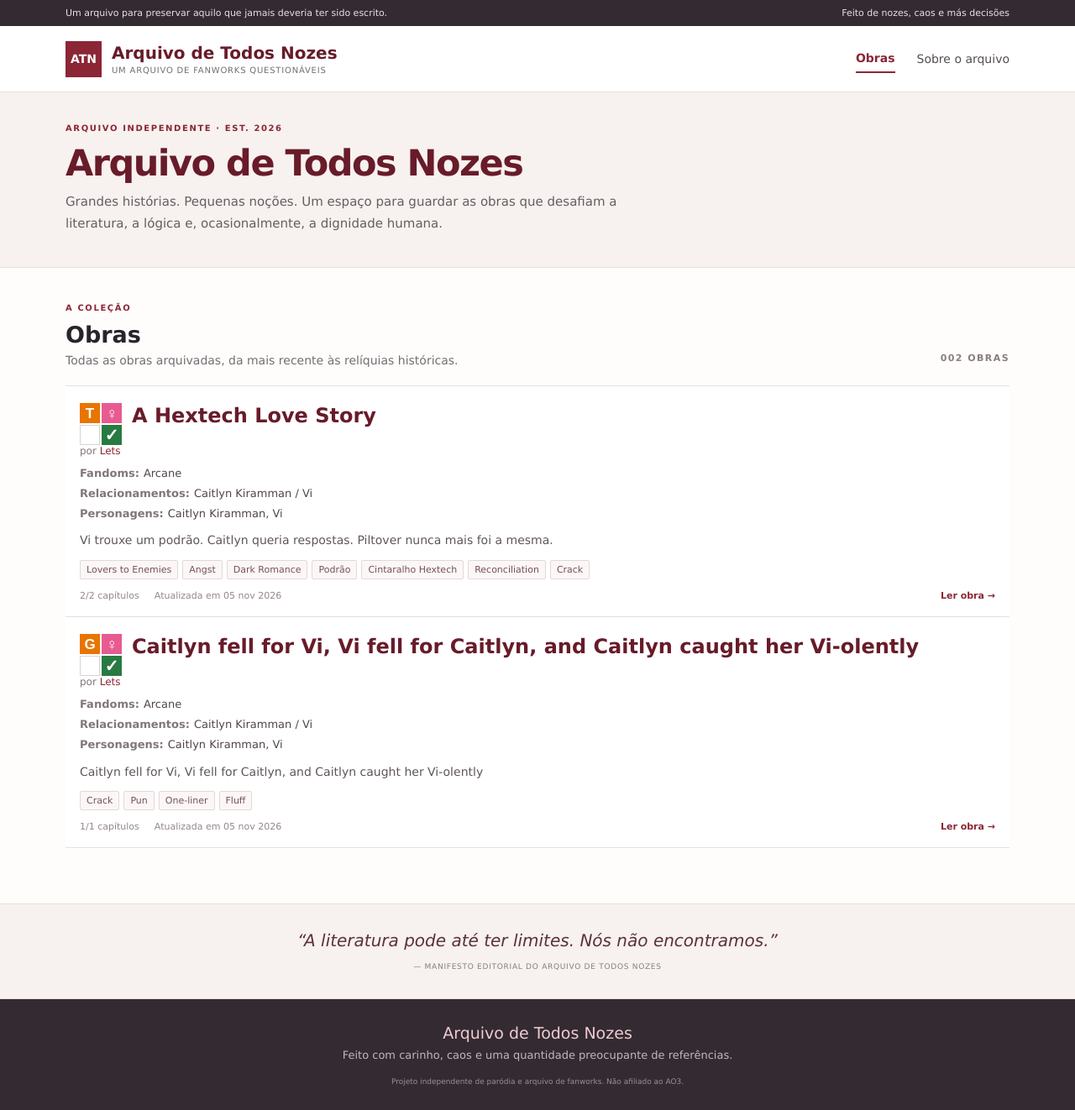
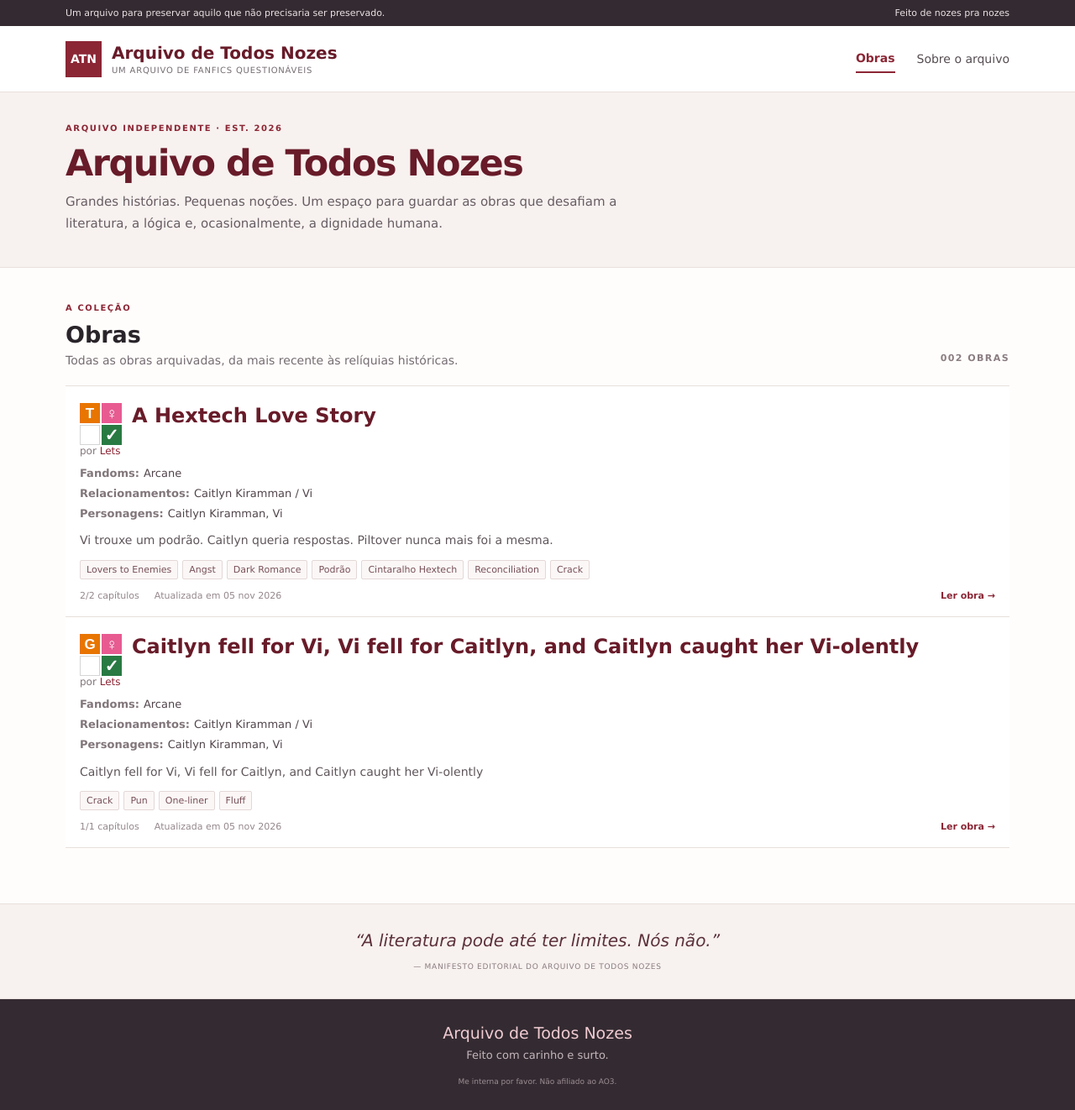
Before and after one commit to LetsTN/Arquivo-de-Todos-Nozes, a Next.js app: page / in a window 1280 px wide. Shown: the whole page at 84% size. Built offline with nearby package versions, Linux system fonts and the light colour scheme.

Commit message:
fix: ajusta textos

```diff
--- a/app/page.tsx
+++ b/app/page.tsx
@@ -22,19 +22,19 @@ export default function Home() {
     <main className="archive-shell">
       <div className="utility-bar">
         <div className="utility-inner">
-          <span>Um arquivo para preservar aquilo que jamais deveria ter sido escrito.</span>
-          <span>Feito de nozes, caos e más decisões</span>
+          <span>Um arquivo para preservar aquilo que não precisaria ser preservado.</span>
+          <span>Feito de nozes pra nozes</span>
         </div>
       </div>
       <header className="site-header">
         <div className="header-inner">
           <Link className="brand" href="/">
             <span className="brand-mark">ATN</span>
-            <span><strong>Arquivo de Todos Nozes</strong><small>um arquivo de fanworks questionáveis</small></span>
+            <span><strong>Arquivo de Todos Nozes</strong><small>um arquivo de fanfics questionáveis</small></span>
           </Link>
           <nav className="main-nav" aria-label="Navegação principal">
             <Link className="active" href="/">Obras</Link>
-            <a href="#about">Sobre o arquivo</a>
+            <a href="/#about">Sobre o arquivo</a>
           </nav>
         </div>
       </header>
@@ -85,13 +85,13 @@ export default function Home() {
       </section>
 
       <section className="quote-band" id="about">
-        <p>“A literatura pode até ter limites. Nós não encontramos.”</p>
+        <p>“A literatura pode até ter limites. Nós não.”</p>
         <span>— Manifesto editorial do Arquivo de Todos Nozes</span>
       </section>
       <footer className="footer">
         <div className="footer-brand">Arquivo de Todos Nozes</div>
-        <p>Feito com carinho, caos e uma quantidade preocupante de referências.</p>
-        <small>Projeto independente de paródia e arquivo de fanworks. Não afiliado ao AO3.</small>
+        <p>Feito com carinho e surto.</p>
+        <small>Me interna por favor. Não afiliado ao AO3.</small>
       </footer>
     </main>
   );
```
Also changed, not shown: app/works/[slug]/page.tsx (+5 -5 lines).
